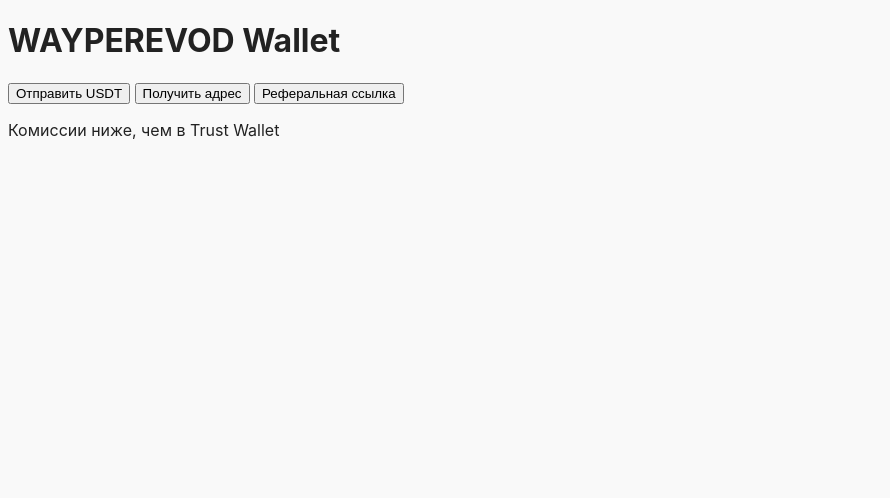
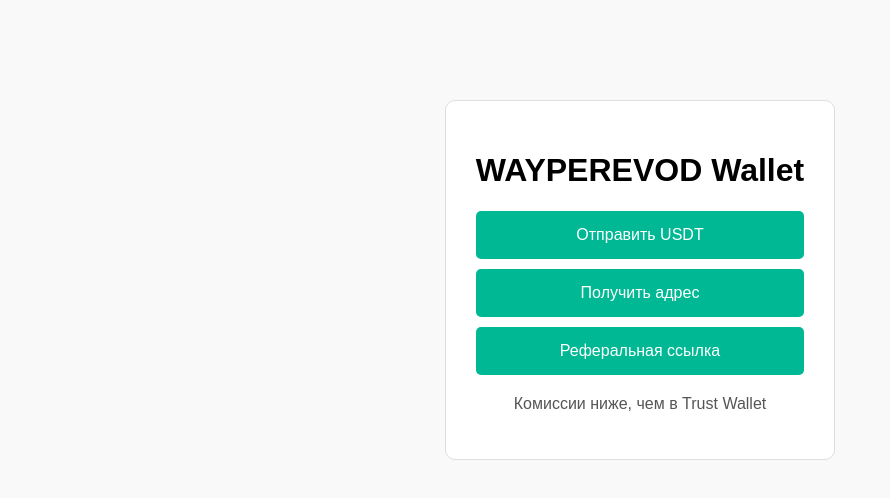
Before and after one commit to WAYPEREVOD/wayperevod-webap, a plain HTML site: page index.html in a window 1280 px wide. Shown: the whole page, without its empty margins (0-890 px from the left). Drawn offline with Linux system fonts and the light colour scheme.

Commit message:
style.css

```diff
--- a/style.css
+++ b/style.css
@@ -1 +1,32 @@
-body { font-family: Inter, sans-serif; background: #f9f9f9; color: #222; }
+body {
+  font-family: Arial, sans-serif;
+  background-color: #f9f9f9;
+  text-align: center;
+  margin-top: 100px;
+}
+
+.container {
+  display: inline-block;
+  padding: 30px;
+  border: 1px solid #ddd;
+  background-color: white;
+  border-radius: 10px;
+}
+
+button {
+  display: block;
+  width: 100%;
+  margin: 10px 0;
+  padding: 15px;
+  font-size: 16px;
+  background-color: #00b894;
+  color: white;
+  border: none;
+  border-radius: 5px;
+  cursor: pointer;
+}
+
+.note {
+  margin-top: 20px;
+  color: #555;
+}
```
